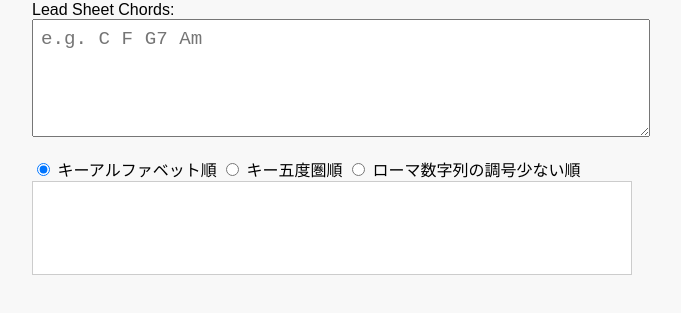
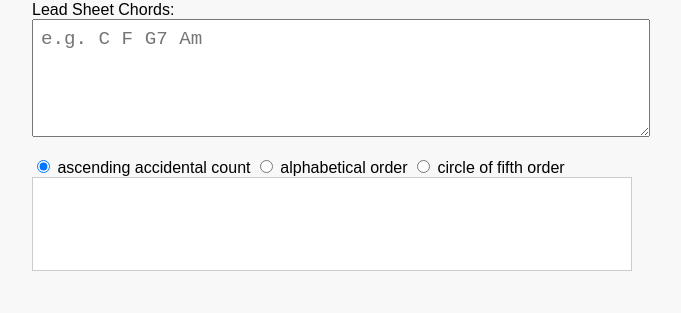
Before and after one commit to Summer498/chord-to-roman-list, a plain HTML site: page index.html in a window 1280 px wide. Shown: the part 119-432 px from the top of the page, without its empty margins (308-989 px from the left). Drawn offline with Linux system fonts and the light colour scheme.

Commit message:
speak English

```diff
--- a/index.html
+++ b/index.html
@@ -12,9 +12,9 @@
     <label for="chordInput">Lead Sheet Chords:</label>
     <textarea id="chordInput" placeholder="e.g. C F G7 Am"></textarea>
     <div>
-      <label><input type="radio" name="sort" value="alphabetical" checked> キーアルファベット順</label>
-      <label><input type="radio" name="sort" value="fifths"> キー五度圏順</label>
-      <label><input type="radio" name="sort" value="score"> ローマ数字列の調号少ない順</label>
+      <label><input type="radio" name="sort" value="score" checked> ascending accidental count</label>
+      <label><input type="radio" name="sort" value="alphabetical"> alphabetical order</label>
+      <label><input type="radio" name="sort" value="fifths"> circle of fifth order</label>
     </div>
     <div class="output" id="romanOutput"></div>
   </div>
```
